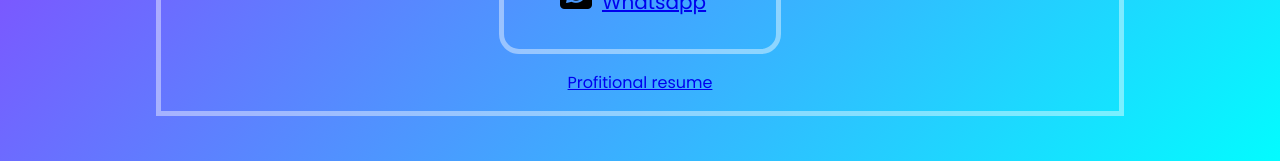
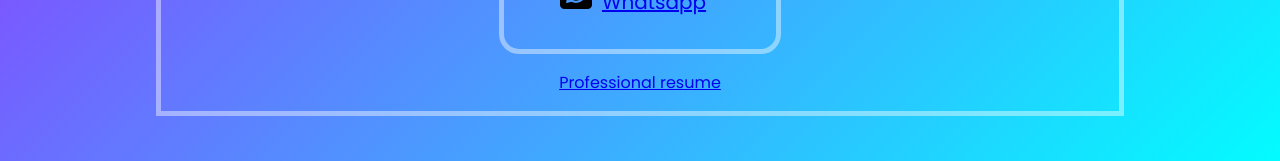
Before and after one commit to laafinemedaziz/Bio, a React (Vite) app: page / in a window 1280 px wide. Shown: the part 788-949 px from the top of the page. Built offline with nearby package versions, Linux system fonts and the light colour scheme.

Commit message:
Typo correction

```diff
--- a/src/assets/Components/MainContent.jsx
+++ b/src/assets/Components/MainContent.jsx
@@ -13,7 +13,7 @@ export function MainContent(){
                 <li className="Phone">+216 24335292</li>
             </ul>
             <Socials />
-            <a href={Resume} target="_blank" className="resume">Profitional resume</a>
+            <a href={Resume} target="_blank" className="resume">Professional resume</a>
         </div>
     )
 }
```
